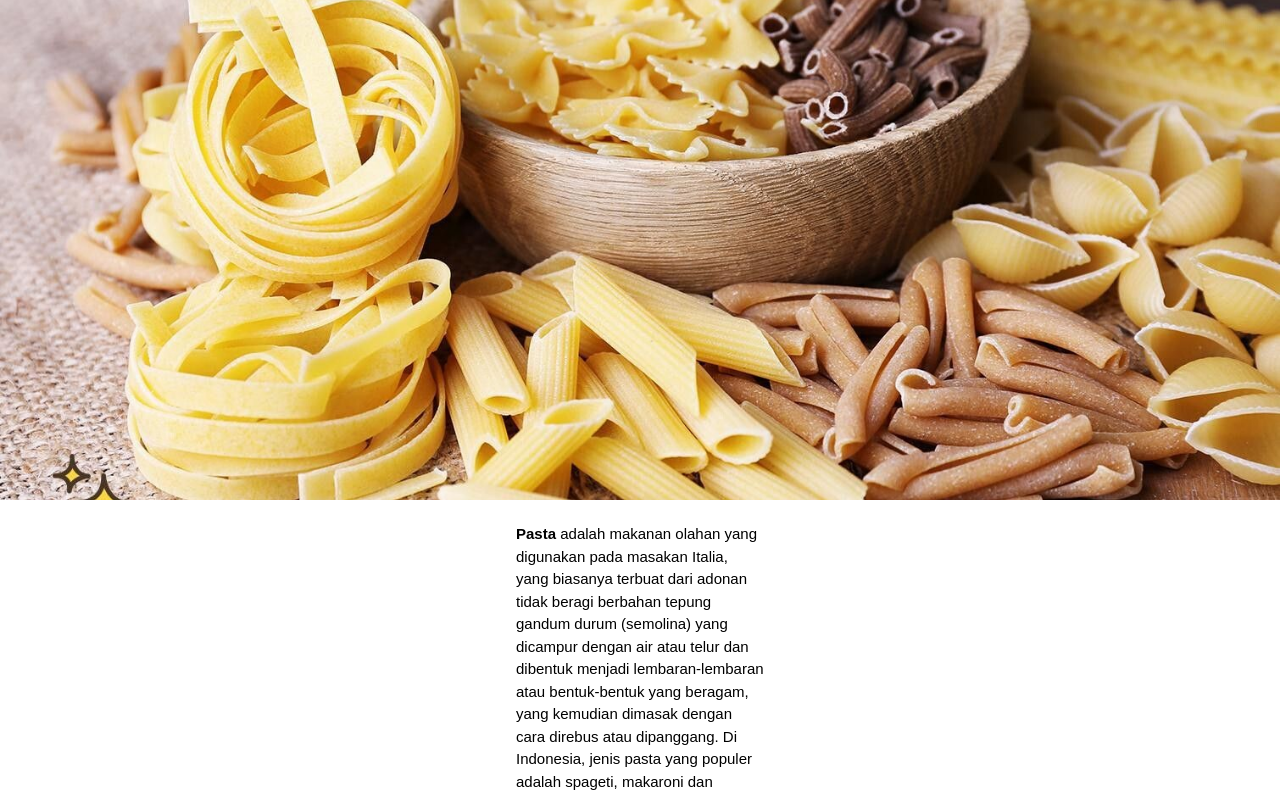
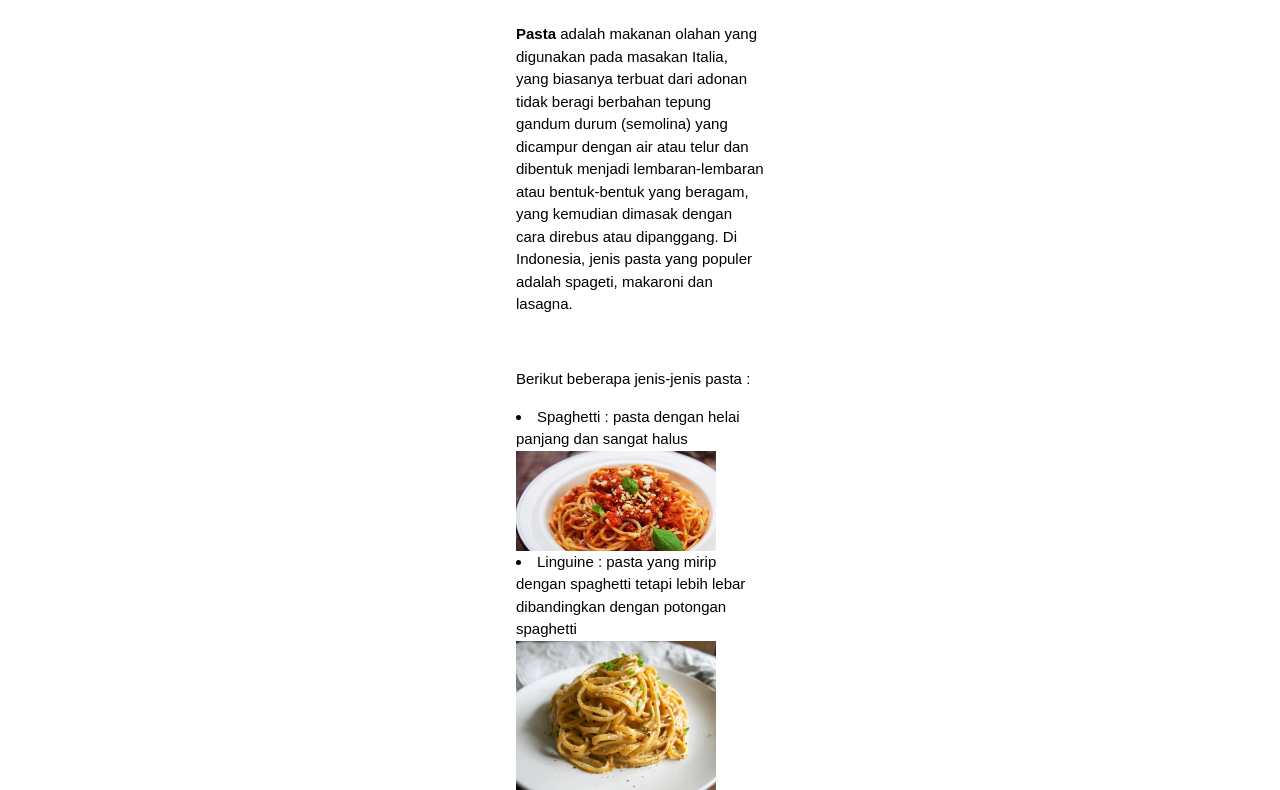
Before and after one commit to alfin7234/uts_pw1, a PHP site: page /jenis.php in a window 1280 px wide. Shown: the part 853-1643 px from the top of the page. Run offline with PHP 8.4, Linux system fonts and the light colour scheme.

Commit message:
Update jenis.php

```diff
--- a/uts6/jenis.php
+++ b/uts6/jenis.php
@@ -40,10 +40,6 @@ Nama (NRP)
 </header>
 
 <!-- JENIS PASTA -->
-            <div class="img1">
-            <div class="text">
-            </div>
-        </div>
             <article class="padding">
                 <p><b>Pasta</b> adalah makanan olahan yang digunakan pada masakan Italia, yang biasanya terbuat dari adonan tidak beragi berbahan tepung gandum durum (semolina) yang dicampur dengan air atau telur dan dibentuk menjadi lembaran-lembaran atau bentuk-bentuk yang beragam, yang kemudian dimasak dengan cara direbus atau dipanggang. Di Indonesia, jenis pasta yang populer adalah spageti, makaroni dan lasagna.</p>
                 <br>
```
